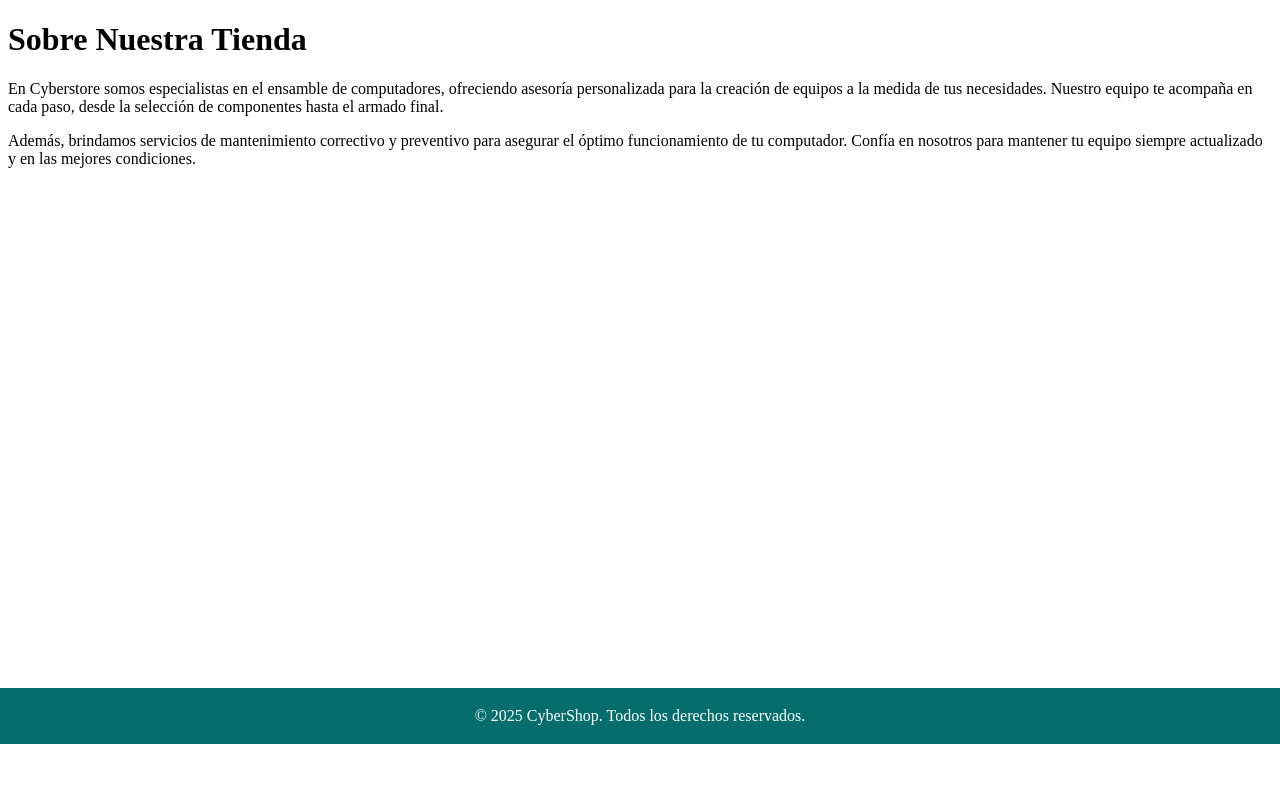
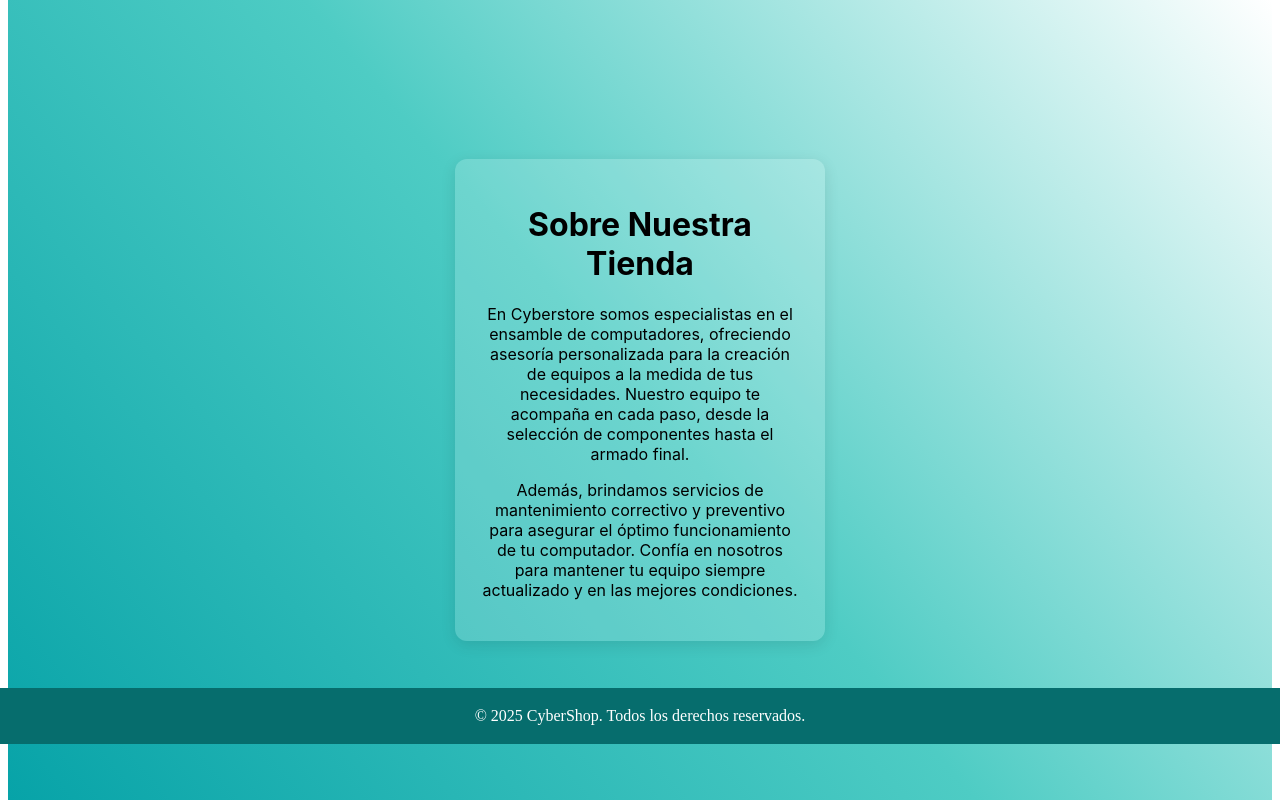
Before and after one commit to Leoperesp/Cyberstore, a Django app: template store/templates/store/about.html in a window 1280 px wide. Shown: the part 56-864 px from the top of the page. Before the commit the page ends 800 px from the top, so only its background shows below. Run offline with Django 3.2, Linux system fonts and the light colour scheme; the template is opened without the code that fills it, so the values that code supplies are empty.

Commit message:
Correccion visual de la planilla about, nuevos productos agregados para prueba de renderizado de las planillas home y products

```diff
--- /dev/null
+++ b/static/css/about.css
@@ -0,0 +1,19 @@
+.about-section {
+    font-family: -apple-system, BlinkMacSystemFont, "Segoe UI", Roboto, "Helvetica Neue", Arial, sans-serif;
+    background: linear-gradient(50deg,rgba(7, 163, 168, 1) 0%, rgba(78, 204, 196, 1) 50%, rgba(255, 255, 255, 1) 100%);
+    display: flex;
+    justify-content: center;
+    align-items: center;
+    height: 100vh;
+    margin: 0;
+}
+
+.about-container {
+    background-color: #ffffff2c;
+    padding: 25px;
+    border-radius: 12px;
+    box-shadow: 0 4px 15px rgba(0, 0, 0, 0.1);
+    width: 100%;
+    max-width: 320px;
+    text-align: center;
+}
--- a/store/templates/store/about.html
+++ b/store/templates/store/about.html
@@ -1,7 +1,13 @@
 {% extends "base.html" %}
 
 {% block content %}
+{% load static %}
+<header>
+    <link rel="stylesheet" href="{% static 'css/about.css' %}">
+</header>
+<body>
     <div class="about-section">
+        <div class="about-container">
             <h1>Sobre Nuestra Tienda</h1>
             <p>
                 En Cyberstore somos especialistas en el ensamble de computadores, ofreciendo asesoría personalizada para la creación de equipos a la medida de tus necesidades. Nuestro equipo te acompaña en cada paso, desde la selección de componentes hasta el armado final.
@@ -10,4 +16,6 @@
                 Además, brindamos servicios de mantenimiento correctivo y preventivo para asegurar el óptimo funcionamiento de tu computador. Confía en nosotros para mantener tu equipo siempre actualizado y en las mejores condiciones.
             </p>
         </div>
+    </div>
+</body>
 {% endblock %}
--- a/store/templates/store/product_detail.html
+++ b/store/templates/store/product_detail.html
@@ -41,8 +41,6 @@
             {% endif %}
         </div>
     </div>
-
-
 </body>
 </html>
 {% endblock %}
```
Also changed, not shown: db.sqlite3. Lines whose indentation alone changed are shown as unchanged.
